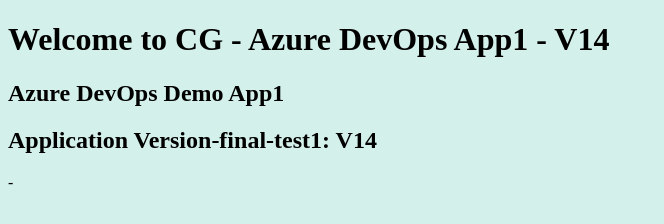
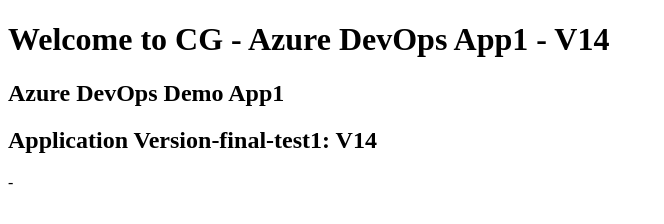
Before and after one commit to stacksimplify/azure-devops-github-acr-aks-app1, a plain HTML site: page index.html in a window 1280 px wide. Shown: the whole page, without its empty margins (0-664 px from the left). Drawn offline with Linux system fonts and the light colour scheme.

Commit message:
new change

```diff
--- a/index.html
+++ b/index.html
@@ -1,6 +1,6 @@
 <!DOCTYPE html>
 <html>
-   <body style="background-color:rgb(212, 240, 234);">
+   <body style="New Demobackground-color:rgb(212, 240, 234);">
       <h1>Welcome to CG - Azure DevOps App1 - V14</h1>
       <h2>Azure DevOps Demo App1</h2>
       <h2>Application Version-final-test1: V14</h2>
```
